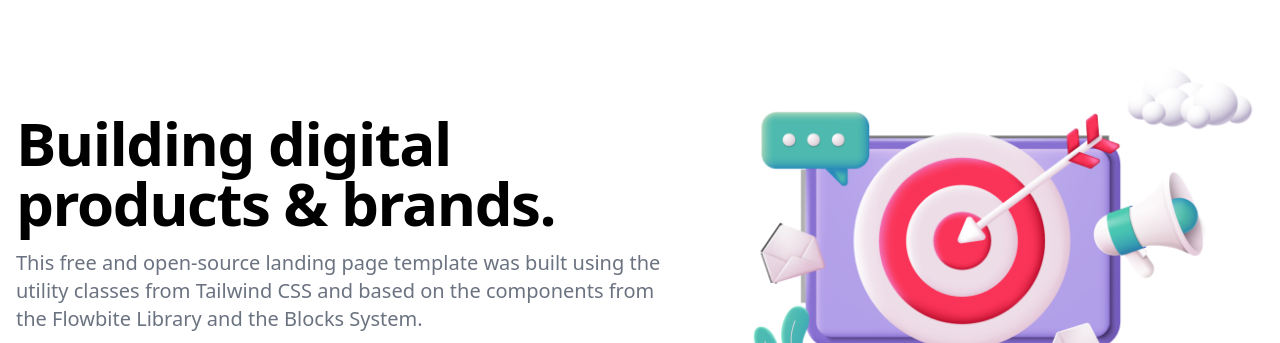
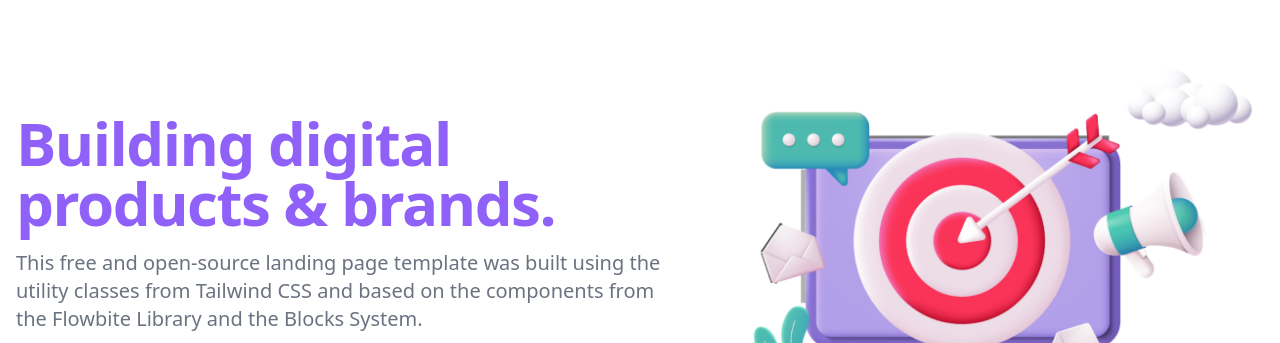
Before and after one commit to designphilic/designphilic, a website: page index.html in a window 1280 px wide. Shown: the part 53-396 px from the top of the page. Drawn offline with nearby package versions, Linux system fonts and the light colour scheme.

Commit message:
Initial commit

```diff
--- a/index.html
+++ b/index.html
@@ -86,7 +86,7 @@
     <section class="bg-white dark:bg-gray-900">
         <div class="grid max-w-screen-xl px-4 pt-20 pb-8 mx-auto lg:gap-8 xl:gap-0 lg:py-16 lg:grid-cols-12 lg:pt-28">
             <div class="mr-auto place-self-center lg:col-span-7">
-                <h1 class="max-w-2xl mb-4 text-4xl font-extrabold leading-none tracking-tight md:text-5xl xl:text-6xl dark:text-[#7E3AF2]">Building digital <br>products & brands.</h1>
+                <h1 class="text-purple-500 max-w-2xl mb-4 text-4xl font-extrabold leading-none tracking-tight md:text-5xl xl:text-6xl ">Building digital <br>products & brands.</h1>
                 <p class="max-w-2xl mb-6 font-light text-gray-500 lg:mb-8 md:text-lg lg:text-xl dark:text-gray-400">This free and open-source landing page template was built using the utility classes from <a href="https://tailwindcss.com" class="hover:underline">Tailwind CSS</a> and based on the components from the <a href="https://flowbite.com/docs/getting-started/introduction/" class="hover:underline">Flowbite Library</a> and the <a href="https://flowbite.com/blocks/" class="hover:underline">Blocks System</a>.</p>
                 <div class="space-y-4 sm:flex sm:space-y-0 sm:space-x-4">
                     <a href="https://github.com/themesberg/landwind" class="inline-flex items-center justify-center w-full px-5 py-3 text-sm font-medium text-center text-gray-900 border border-gray-200 rounded-lg sm:w-auto hover:bg-gray-100 focus:ring-4 focus:ring-gray-100 dark:text-white dark:border-gray-700 dark:hover:bg-gray-700 dark:focus:ring-gray-800">
```
